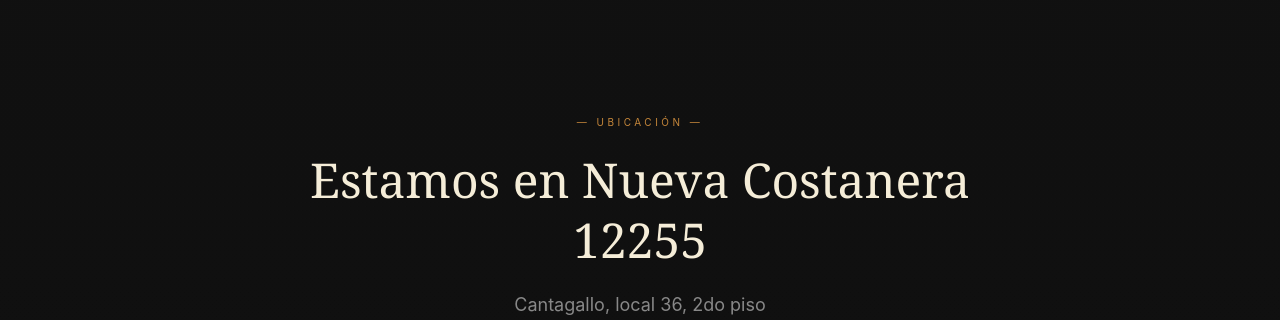
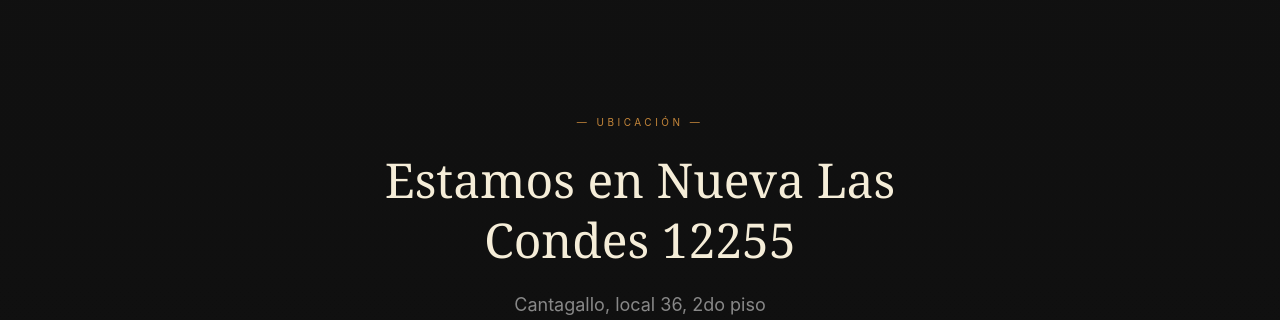
Before and after one commit to barbertennessee/pagina_tennessee, a Next.js app: page / in a window 1280 px wide. Shown: the part 5050-5370 px from the top of the page. Built offline with nearby package versions, Linux system fonts and the light colour scheme.

Commit message:
Update location title

```diff
--- a/components/sections/Location.tsx
+++ b/components/sections/Location.tsx
@@ -34,7 +34,7 @@ export default function Location() {
       <div className="max-w-7xl mx-auto">
         <SectionTitle
           eyebrow="Ubicación"
-          title="Estamos en Nueva Costanera 12255"
+          title="Estamos en Nueva Las Condes 12255"
           subtitle="Cantagallo, local 36, 2do piso"
         />
 
```
